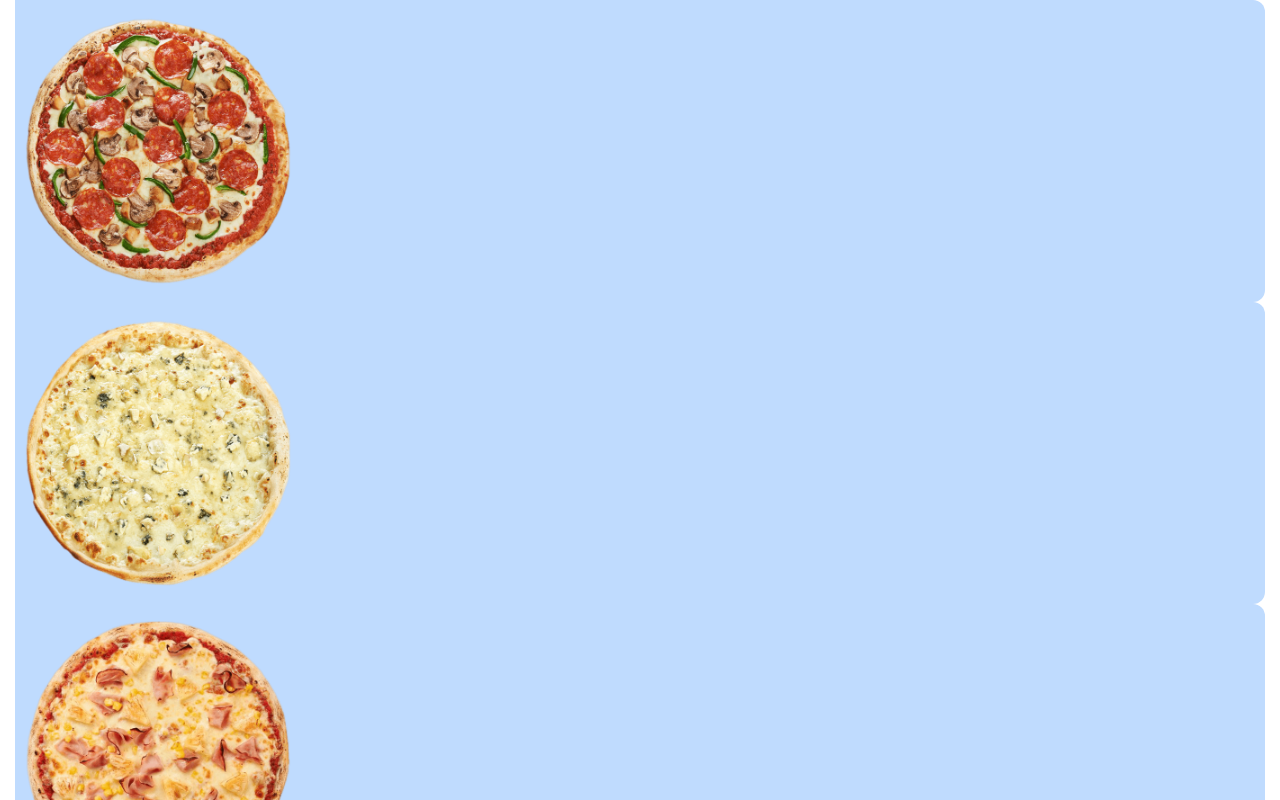
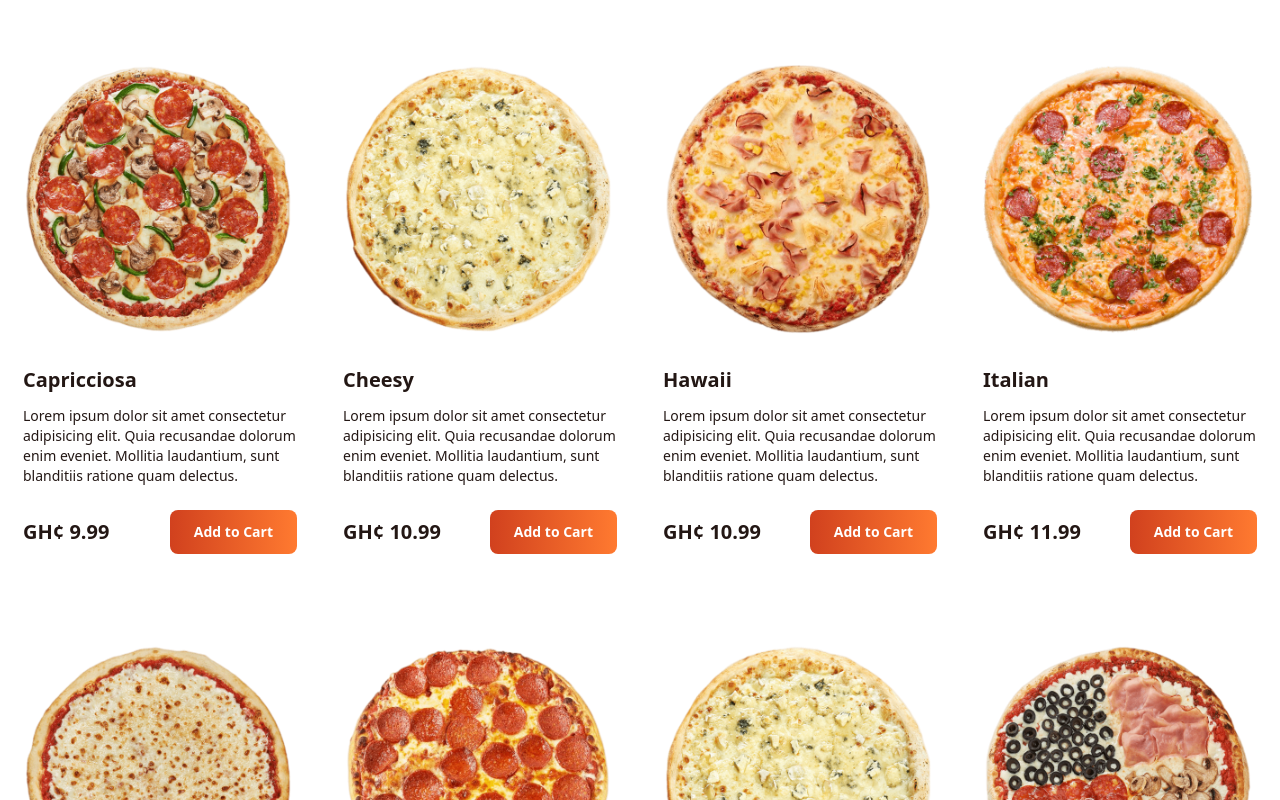
Before and after one commit to KingEmma7/king-pizza-shop, a Next.js app: page / in a window 1280 px wide. Shown: the top 800 px of the page. Built offline with nearby package versions, Linux system fonts and the light colour scheme.

Commit message:
finished ui of pizza component and page

```diff
--- a/src/app/components/Pizza.js
+++ b/src/app/components/Pizza.js
@@ -1,16 +1,46 @@
-'use client'
+"use client";
 import { useState } from "react";
 import Image from "next/image";
 import ReactModal from "react-modal";
 import PizzaDetails from "./PizzaDetails";
-import { IoCloseOutline} from 'react-icons/io5'
+import { IoCloseOutline } from "react-icons/io5";
 
-const Pizza = ({pizza}) => {
-  return <div className="group py-2 bg-blue-200 px-3 xl:py-4 xl:px-2 rounded-r-xl">
+const Pizza = ({ pizza }) => {
+  return (
+    <div className="group py-2 px-3 xl:py-4 xl:px-2 rounded-r-xl">
+      <Image
+        className="lg:group-hover:translate-y-3 transition-all duration-300 mb-8 cursor-pointer"
+        width={270}
+        height={270}
+        src={pizza.image}
+        alt=""
+        priority={1}
+      />
 
-  <Image width={270} height={270} src={pizza.image} alt="" priority={1} />
+      <div>
+        <div className="text-xl font-bold mb-3 capitalize cursor-pointer">
+          {pizza.name}
+        </div>
+      </div>
 
-  </div>;
+      <div className="text-sm font-medium min-h-[60px] mb-6">
+        {pizza.description}
+      </div>
+
+      <div className="mb-7 flex items-center justify-center lg:justify-between">
+        <div className="hidden lg:flex text-xl font-semibold">
+          GH&#162; {pizza.priceSm}
+        </div>
+
+        <button className="hidden lg:flex gradient text-white rounded-lg btn-sm font-semibold text-sm">
+          Add to Cart
+        </button>
+        <button className="btn btn-sm gradient text-sm lg:hidden px-3 text-white">
+          GH&#162; {pizza.priceSm}
+        </button>
+      </div>
+    </div>
+  );
 };
 
 export default Pizza;
--- a/src/app/page.js
+++ b/src/app/page.js
@@ -380,7 +380,7 @@ export default function Home() {
   return <section>
 
   <div className='container mx-auto'>
-    <div>
+    <div className='grid grid-cols-2 gap-[15px] xl:gap-[30px] py-12 md:grid-cols-3 xl:grid-cols-4'>
       {pizzas.map((pizza)=>{
         return <Pizza pizza ={pizza} />
       })}
```
